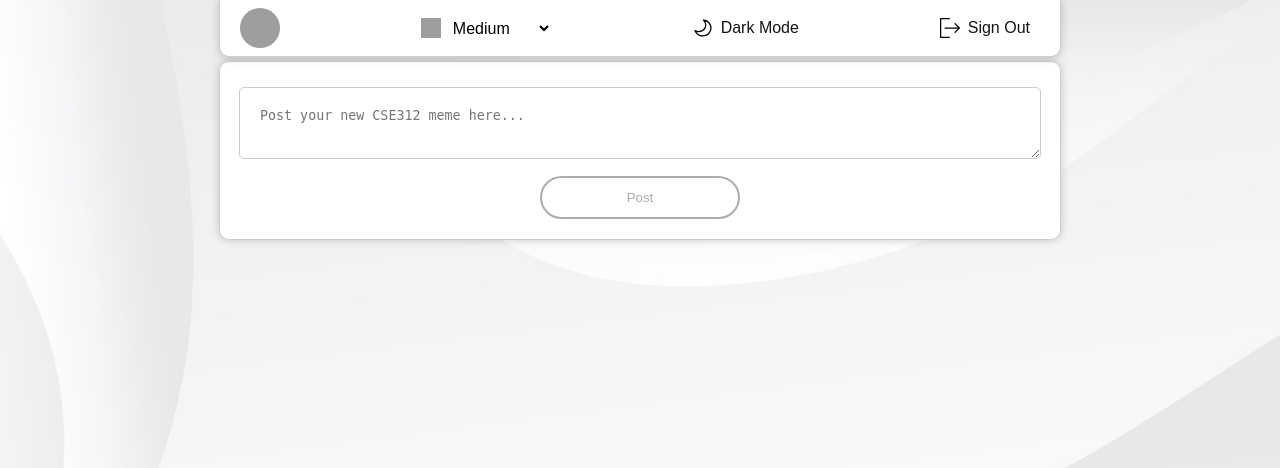
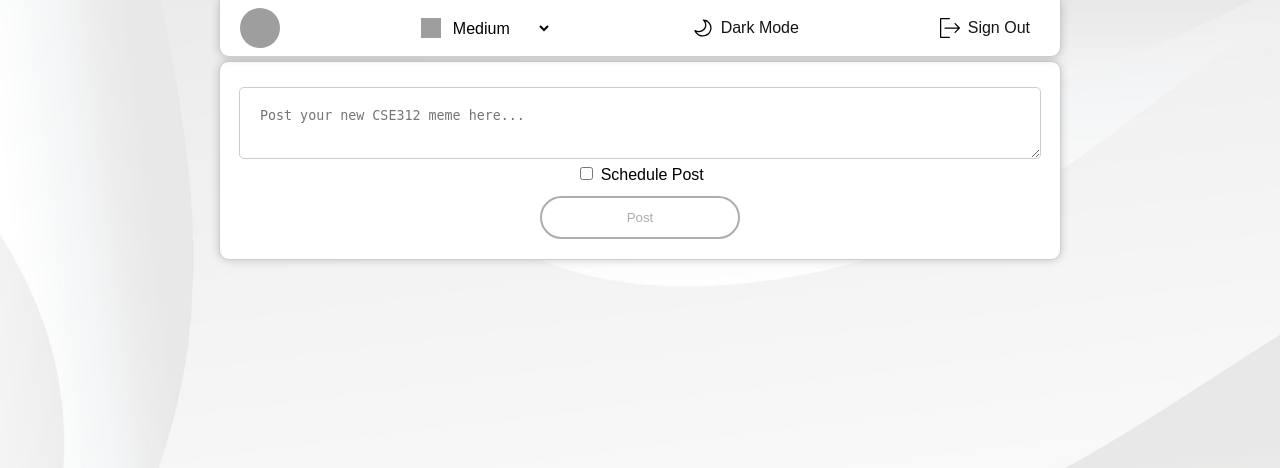
Before and after one commit to 3022249729/GetPost, a Flask app: template templates/home_page.html in a window 1280 px wide. Shown: the top 468 px of the page. Run offline with Flask 3, Linux system fonts and the light colour scheme; the template is opened without the code that fills it, so the values that code supplies are empty; some libraries are stand-ins or nearby versions; grey boxes are pictures that could not be loaded.

Commit message:
Added schedule post; added scheduled post timer to show; add UI for scheduled post; added darkmode for scheduled post container

```diff
--- a/app.py
+++ b/app.py
@@ -2,8 +2,8 @@ import eventlet
 
 eventlet.monkey_patch()
 
-from flask import Flask, render_template, make_response, request, redirect, url_for, flash, send_from_directory, jsonify
-from flask_socketio import SocketIO, disconnect, emit
+from flask import Flask, render_template, make_response, request, redirect, url_for, flash, send_from_directory, jsonify, session
+from flask_socketio import SocketIO, disconnect
 from utils.db import connect_db
 from utils.login import validate_password
 from utils.posts import get_post, create_post, delete_post
@@ -15,6 +15,7 @@ import os
 from bson import ObjectId
 import html
 import json
+import time
 from collections import defaultdict
 from datetime import datetime, timedelta
 
@@ -29,7 +30,14 @@ if db is not None:
     print('Database connected successfully')
 else:
     print('Database not connected')
+
 credential_collection = db["credential"]
+post_collection = db["posts"]
+scheduled_post_collection = db["scheduled_posts"]
+scheduled_post_collection.delete_many({})
+
+user_sockets = {}
+scheduled_posts = {}
 
 MAX_REQUESTS = 50
 TIME_WINDOW = timedelta(seconds=10)
@@ -235,8 +243,7 @@ def logout():
     if auth_token:
         user = credential_collection.find_one({"auth_token_hash": hashlib.sha256(auth_token.encode()).hexdigest()})
         if user:
-            credential_collection.update_one({"_id": user["_id"]},
-                                             {"$set": {"auth_token_hash": None, "xsrf_token": None}})
+            credential_collection.update_one({"_id": user["_id"]}, {"$set": {"auth_token_hash": None, "xsrf_token":None}})
 
     response = make_response(redirect(url_for('login')))
     response.set_cookie('auth_token', '', expires=0)
@@ -264,6 +271,7 @@ def home():
         # verify user
 
     username = user['username']
+    session['username'] = username
     pfp = "default.png"
     if "pfp" in user:
         pfp = user["pfp"]
@@ -323,7 +331,7 @@ def like_post(post_id):
         response.mimetype = "text/plain"
         return response
 
-    post_collection = db["posts"]
+
     post_collection.update_one(
         {"_id": ObjectId(post_id)},
         {"$addToSet": {"likes": user["username"]}}
@@ -398,7 +406,7 @@ def handle_connect():
     xsrf_token = request.args.get('xsrf_token')
     auth_token = request.cookies.get("auth_token")
 
-    app.logger.info("connecting")
+
     if not xsrf_token or not auth_token:
         socketio.emit('unauthorized', {'message': 'Session expired/invalid token, please login again.'}, to=request.sid)
         return
@@ -408,6 +416,16 @@ def handle_connect():
         socketio.emit('unauthorized', {'message': 'Session expired/invalid token, please login again.'}, to=request.sid)
         return
 
+    username = session.get("username")
+    if username:
+        user_sockets[username] = request.sid
+        socketio.emit('auth', {'username': username}, to=request.sid)
+
+@socketio.on('disconnect')
+def handle_disconnect():
+    username = session.get('username')
+    if username and username in user_sockets:
+        del user_sockets[username]
 
 @socketio.on('message')
 def handle_websocket_message(str_data):
@@ -427,12 +445,12 @@ def handle_websocket_message(str_data):
 
     if action == 'create_post':
         escaped = html.escape(data["message"])
-        post_collection = db["posts"]
 
         time = datetime.now()
         result = post_collection.insert_one(
             {"username": user["username"], "timestamp": time, "message": escaped, "attachments": [],
-             "likes": [], "dislikes": [], "comments": {}})
+                "likes": [], "dislikes": [], "comments": {}})
+
 
         inserted_id = result.inserted_id
         author = credential_collection.find_one({"username": user["username"]})
@@ -441,7 +459,6 @@ def handle_websocket_message(str_data):
             author_pfp = author["pfp"]
 
         post = {
-            "user": user["username"],
             "id": str(inserted_id),
             "content": escaped,
             "author": user["username"],
@@ -450,12 +467,36 @@ def handle_websocket_message(str_data):
             "comments": [],
             "timestamp": time.isoformat()
         }
+
         socketio.emit('create_post', {'data': post})
+        return
+
+    if action == 'schedule_post':
+        escaped = html.escape(data["message"])
+        scheduled_time_str = data.get('scheduledTime')
+        scheduled_time = datetime.strptime(scheduled_time_str, '%Y-%m-%dT%H:%M')
+
+        if scheduled_time <= datetime.now():
+            socketio.emit('schedule_post_error', {'message': "Please choose a scheduled time in the future. Unfortunately, GetPost hasn't invented a time machine to travel back in time yet! :("}, to=request.sid)
+            return
+
+        username = user["username"]
+        if username in scheduled_posts:
+            socketio.emit('schedule_post_error', {'message': "You can only have 1 scheduled post."}, to=request.sid)
+            return
+
+        time = datetime.now()
+        post = {"author": user["username"], "timestamp": time, "message": escaped, "scheduled_time": scheduled_time}
+        result = scheduled_post_collection.insert_one(post)
+
+        post_id = result.inserted_id
+
+
+        scheduled_posts[username] = socketio.start_background_task(scheduled_post_handler, post_id, username, scheduled_time, escaped)
         return
 
     if action == 'like_post':
         post_id = data["post_id"]
-        post_collection = db["posts"]
 
         post = post_collection.find_one({"_id": ObjectId(post_id)})
         if user["username"] in post["likes"]:
@@ -478,7 +519,6 @@ def handle_websocket_message(str_data):
 
     if action == 'delete_post':
         post_id = data["post_id"]
-        post_collection = db["posts"]
 
         post = post_collection.find_one({"_id": ObjectId(post_id)})
         if not post:
@@ -490,8 +530,61 @@ def handle_websocket_message(str_data):
         return
 
 
+def scheduled_post_handler(scheduled_post_id, username, scheduled_time, content):
+    while True:
+        now = datetime.now()
+
+        if scheduled_time <= now:
+            scheduled_post = scheduled_post_collection.find_one({"_id": scheduled_post_id})
+
+            result = post_collection.insert_one(
+            {"username": username, "timestamp": scheduled_time, "message": scheduled_post["message"], "attachments": [],
+                "likes": [], "dislikes": [], "comments": {}})
+            inserted_id = result.inserted_id
+
+            author = credential_collection.find_one({"username": scheduled_post["author"]})
+            author_pfp = "default.png"
+            if "pfp" in author:
+                author_pfp = author["pfp"]
+
+            post_to_send = {
+                "user": username,
+                "id": str(inserted_id),
+                "content": scheduled_post["message"],
+                "author": scheduled_post["author"],
+                "author_pfp": author_pfp,
+                "likes": [],
+                "comments": [],
+                "timestamp": scheduled_post["scheduled_time"].isoformat()
+            }
+
+            user_socket_id = user_sockets.get(scheduled_post["author"])
+            socketio.emit('created_scheduled_post', room=user_socket_id)
+            socketio.emit('create_post', {'data': post_to_send})
+
+            scheduled_post_collection.delete_one({"_id": scheduled_post_id})
+            del scheduled_posts[username]
+            break
+
+        else:
+            time_remaining = scheduled_time - now
+
+            hours_remaining = time_remaining.seconds // 3600
+            minutes_remaining = (time_remaining.seconds % 3600) // 60
+            seconds_remaining = time_remaining.seconds % 60
+
+            remaining_time_message = f"Scheduled post is set to publish in {hours_remaining}h {minutes_remaining}m {seconds_remaining}s."
+
+            user_socket_id = user_sockets.get(username)
+            if user_socket_id:
+                socketio.emit('remaining_time', {"message": remaining_time_message, "content": content, "scheduled_id":str(scheduled_post_id)}, room=user_socket_id)
+
+        time.sleep(1)
+
+
+
 if __name__ == "__main__":
     if ws:
-        socketio.run(app, host='0.0.0.0', port=8080, debug=True)
+        socketio.run(app, host='0.0.0.0', port=8080)
     else:
         app.run(host='0.0.0.0', port=8080, debug=True)
--- a/static/css/home_page.css
+++ b/static/css/home_page.css
@@ -56,7 +56,7 @@ body {
     background-color: white;
     padding: 20px;
     margin-top: 4px;
-    margin-bottom: 16px;
+    margin-bottom: 4px;
     border-radius: 10px;
     box-shadow: 0 0 10px rgba(0, 0, 0, 0.2);
     top: 0;
@@ -73,7 +73,7 @@ body {
 
 #createPostContainer textarea:focus {
     outline: none;
-  }
+}
 
 #createPostContainer button {
     margin-top: 12px;
@@ -98,6 +98,15 @@ body {
     display: flex;
     flex-direction: column;
     align-items: center;
+    margin-top: 16px;
+}
+
+#scheduledPostContainer {
+    width: 80%;
+    max-width: 800px;
+    display: flex;
+    flex-direction: column;
+    align-items: center;
 }
 
 .post-container {
@@ -112,6 +121,19 @@ body {
     word-wrap: break-word;
 }
 
+.scheduled-post-container {
+    background-color: white;
+    border-radius: 10px;
+    width: 100%;
+    max-width: 800px;
+    padding: 20px;
+    box-shadow: 0 0 10px rgba(0, 0, 0, 0.2);
+    overflow-wrap: break-word;
+    word-wrap: break-word;
+    border: 1px solid #cecece;
+}
+
+
 .post-profile-picture {
     width: 35px;
     height: 35px;
@@ -119,7 +141,7 @@ body {
     object-fit: cover;
 }
 
-.post-author{
+.post-author {
     display: flex;
     align-items: center;
     gap: 10px;
@@ -142,7 +164,7 @@ body {
     cursor: pointer;
 }
 
-.post-author-line{
+.post-author-line {
     width: 100%;
     max-width: 800px;
     display: flex;
@@ -162,7 +184,7 @@ body {
     color: #777;
 }
 
-.post-likes-list{
+.post-likes-list {
     font-size: 12px;
     color: #575757;
     margin-top: 8px;
@@ -188,7 +210,7 @@ body {
 }
 
 
-#user{
+#user {
     width: 95%;
     font-size: 14px;
     color: #777;
@@ -352,14 +374,14 @@ body {
     transform: scale(1.1);
 }
 
-#change-message{
+#change-message {
     margin-top: 30px;
     margin-left: 12px;
     margin-bottom: 50px;
     font-size: 20px;
 }
 
-#darkModeToggle{
+#darkModeToggle {
     display: flex;
     align-items: center;
 }
@@ -379,7 +401,9 @@ body.dark-mode #navBar {
 body.dark-mode #createPostContainer,
 body.dark-mode .post-container,
 body.dark-mode .profile-modal-content,
-body.dark-mode .author-modal-content {
+body.dark-mode .author-modal-content,
+body.dark-mode .scheduled-post-container,
+body.dark-mode #scheduledPostContainer {
     background-color: #555;
     color: white;
     border-color: #666;
@@ -432,7 +456,7 @@ body.dark-mode #themeModeText {
 body.dark-mode .logout-icon,
 body.dark-mode .delete-icon,
 body.dark-mode .font-icon,
-body.dark-mode #themeModeIcon{
+body.dark-mode #themeModeIcon {
     filter: invert(1);
 }
 
@@ -440,7 +464,7 @@ body.dark-mode #createPostContainer textarea::placeholder {
     color: #ccc;
 }
 
-body.dark-mode #fontSizeDropdown{
+body.dark-mode #fontSizeDropdown {
     background-color: #444;
     color: white;
 }
@@ -466,8 +490,12 @@ body.dark-mode #fontSizeDropdown{
     background-color: white;
     color: black;
     font-size: 16px;
-  }
+}
 
 #fontSizeDropdown:focus {
     outline: none;
-  }
+}
+
+input[type="datetime-local"] {
+    margin-top: 4px;
+}
--- a/static/functions.js
+++ b/static/functions.js
@@ -3,6 +3,7 @@ var socket;
 let posts = {};
 
 let currentFontSize = 'medium';
+let user;
 
 function changeThemeMode() {
     const img = document.getElementById('themeModeIcon');
@@ -101,10 +102,30 @@ function createNewPost() {
     }
 
     if (ws){
-        socket.send(JSON.stringify({
-            action: 'create_post',
-            data: { message: message }
-        }));
+        const scheduleCheckbox = document.getElementById("schedule-checkbox");
+        const scheduleInput = document.getElementById("schedule-input");
+
+        if (scheduleCheckbox.checked) {
+            const scheduledTime = scheduleInput.value;
+            if (!scheduledTime) {
+                alert("Please select a time for the scheduled post.");
+                return;
+            }
+
+            socket.send(JSON.stringify({
+                action: 'schedule_post',
+                data: { message: message, scheduledTime: scheduledTime }
+            }));
+            scheduleCheckbox.checked = false;
+            scheduleInput.style.display = "none";
+
+        } else {
+            socket.send(JSON.stringify({
+                action: 'create_post',
+                data: { message: message }
+            }));
+        }
+
     } else {
         const request = new XMLHttpRequest();
         request.onreadystatechange = function () {
@@ -124,6 +145,7 @@ function getPosts() {
     const request = new XMLHttpRequest();
     request.onreadystatechange = function () {
         if (this.readyState === 4 && this.status === 200) {
+            user = localStorage.getItem('auth_user');
             updatePosts(JSON.parse(this.responseText));
         }
     };
@@ -178,7 +200,7 @@ function addPostToContainer(messageJSON) {
     const postsContainer = document.getElementById("postsContainer");
     const fontSize = messageJSON.fontSize || currentFontSize;
     messageJSON.fontSize = fontSize;
-    postsContainer.insertAdjacentHTML("afterbegin", createPostHTML(messageJSON,fontSize));
+    postsContainer.insertAdjacentHTML("afterbegin", createPostHTML(messageJSON));
 }
 
 function createPostHTML(postData) {
@@ -206,7 +228,8 @@ function createPostHTML(postData) {
     author.appendChild(profilePicture);
     author.appendChild(username);
     authorLine.appendChild(author)
-    if (postData.author === postData.user){
+
+    if (postData.author === user){
         const delete_icon = document.createElement("img");
         delete_icon.className = "delete-icon";
         delete_icon.src = `/images/delete.svg`;
@@ -381,6 +404,7 @@ function uploadProfilePicture(event) {
 }
 
 function initWS() {
+
     const xsrfToken = getXSRF();
     socket = io({
         query: {
@@ -390,10 +414,15 @@ function initWS() {
 
     socket.on('connect', function() {
         console.log('WebSocket connected');
+
     });
 
     socket.on('disconnect', function() {
         console.log('WebSocket disconnected');
+    });
+
+    socket.on('auth', function(data) {
+        localStorage.setItem('auth_user', data.username);
     });
 
     socket.on('create_post', function(data) {
@@ -453,6 +482,21 @@ function initWS() {
         document.cookie = 'xsrf_token=; max-age=0; path=/; domain=' + window.location.hostname;
         window.location.href = '/login';
     });
+
+    socket.on('schedule_post_error', function(data) {
+        alert(data.message);
+    });
+
+    socket.on('remaining_time', function(data) {
+        addScheduledPostToContainer(data);
+    });
+
+    socket.on('created_scheduled_post', function() {
+            const scheduledPostContainer = document.getElementById("scheduledPostContainer");
+            scheduledPostContainer.innerHTML = "";
+            scheduledPostContainer.style.display = "none";
+    });
+
 }
 
 function setFontSize(size) {
@@ -463,3 +507,53 @@ function setFontSize(size) {
         post.classList.add(`font-${size}`);
     });
 }
+
+function toggleScheduler() {
+    const scheduleCheckbox = document.getElementById("schedule-checkbox");
+    const scheduleInput = document.getElementById("schedule-input");
+
+    if (scheduleCheckbox.checked) {
+        scheduleInput.style.display = "block";
+    } else {
+        scheduleInput.style.display = "none";
+    }
+}
+
+function addScheduledPostToContainer(messageJSON) {
+    const scheduledPostContainer = document.getElementById("scheduledPostContainer");
+    scheduledPostContainer.innerHTML = "";
+
+    if (scheduledPostContainer.style.display === "none") {
+        scheduledPostContainer.style.display = "flex";
+    }
+
+    const fontSize = messageJSON.fontSize || currentFontSize;
+    messageJSON.fontSize = fontSize;
+    scheduledPostContainer.insertAdjacentHTML("afterbegin", createScheduledPostHTML(messageJSON));
+}
+
+function createScheduledPostHTML(postData) {
+    const scheduledPostContainer = document.createElement("div");
+
+    const fontSizeClass = `font-${postData.fontSize || currentFontSize}`;
+    scheduledPostContainer.className = `scheduled-post-container ${fontSizeClass}`;
+    scheduledPostContainer.id = postData.scheduled_id;
+
+    const authorLine = document.createElement("div");
+    authorLine.className = "post-author-line";
+
+    const username = document.createElement("div");
+    username.className = "post-username";
+    username.textContent = postData.message;
+
+    authorLine.appendChild(username)
+
+    const content = document.createElement("div");
+    content.className = `post-content ${fontSizeClass}`
+    content.innerHTML = postData.content;
+
+    scheduledPostContainer.appendChild(authorLine);
+    scheduledPostContainer.appendChild(content);
+
+    return scheduledPostContainer.outerHTML;
+}
--- a/templates/home_page.html
+++ b/templates/home_page.html
@@ -10,7 +10,7 @@
 
 <body onload="welcome();">
     <div id="navBar">
-        <div id="profileSection"  onclick="openProfileModal()">
+        <div id="profileSection" onclick="openProfileModal()">
             <img id="profilePicture" src="{{ url_for('serve_image', filename=pfp) }}" alt="Profile Picture">
             <span id="profileName">{{ username }}</span>
         </div>
@@ -36,8 +36,14 @@
 
     <div id="createPostContainer">
         <textarea id="postMessageInput" placeholder="Post your new CSE312 meme here..." required></textarea>
+        <label for="scheduler">
+            <input type="checkbox" id="schedule-checkbox" onchange="toggleScheduler()"> Schedule Post
+        </label>
+        <input type="datetime-local" id="schedule-input" style="display: none;" />
         <button id="postButton" onclick="createNewPost()">Post</button>
     </div>
+
+    <div id="scheduledPostContainer" style="display: none;"></div>
 
     <div id="postsContainer"></div>
 
@@ -65,7 +71,8 @@
                     <span>+</span>
                 </div>
             </div>
-            <input type="file" id="profileUpload" accept="image/*" style="display: none;" onchange="uploadProfilePicture(event)">
+            <input type="file" id="profileUpload" accept="image/*" style="display: none;"
+                onchange="uploadProfilePicture(event)">
         </div>
     </div>
 
@@ -78,7 +85,9 @@
 
 
     <script src="{{ url_for('serve_js', filename='functions.js') }}"></script>
-    <script src="https://cdnjs.cloudflare.com/ajax/libs/socket.io/4.0.1/socket.io.js" integrity="sha512-q/dWJ3kcmjBLU4Qc47E4A9kTB4m3wuTY7vkFJDTZKjTs8jhyGQnaUrxa0Ytd0ssMZhbNua9hE+E7Qv1j+DyZwA==" crossorigin="anonymous"></script>
+    <script src="https://cdnjs.cloudflare.com/ajax/libs/socket.io/4.0.1/socket.io.js"
+        integrity="sha512-q/dWJ3kcmjBLU4Qc47E4A9kTB4m3wuTY7vkFJDTZKjTs8jhyGQnaUrxa0Ytd0ssMZhbNua9hE+E7Qv1j+DyZwA=="
+        crossorigin="anonymous"></script>
 </body>
 
 </html>
--- a/utils/posts.py
+++ b/utils/posts.py
@@ -58,7 +58,6 @@ def get_post(db, request):
             author_pfp = author["pfp"]
 
         posts_list.append({
-            "user": user["username"],
             "id": str(post["_id"]),
             "content": post["message"],
             "author": post["username"],
```
